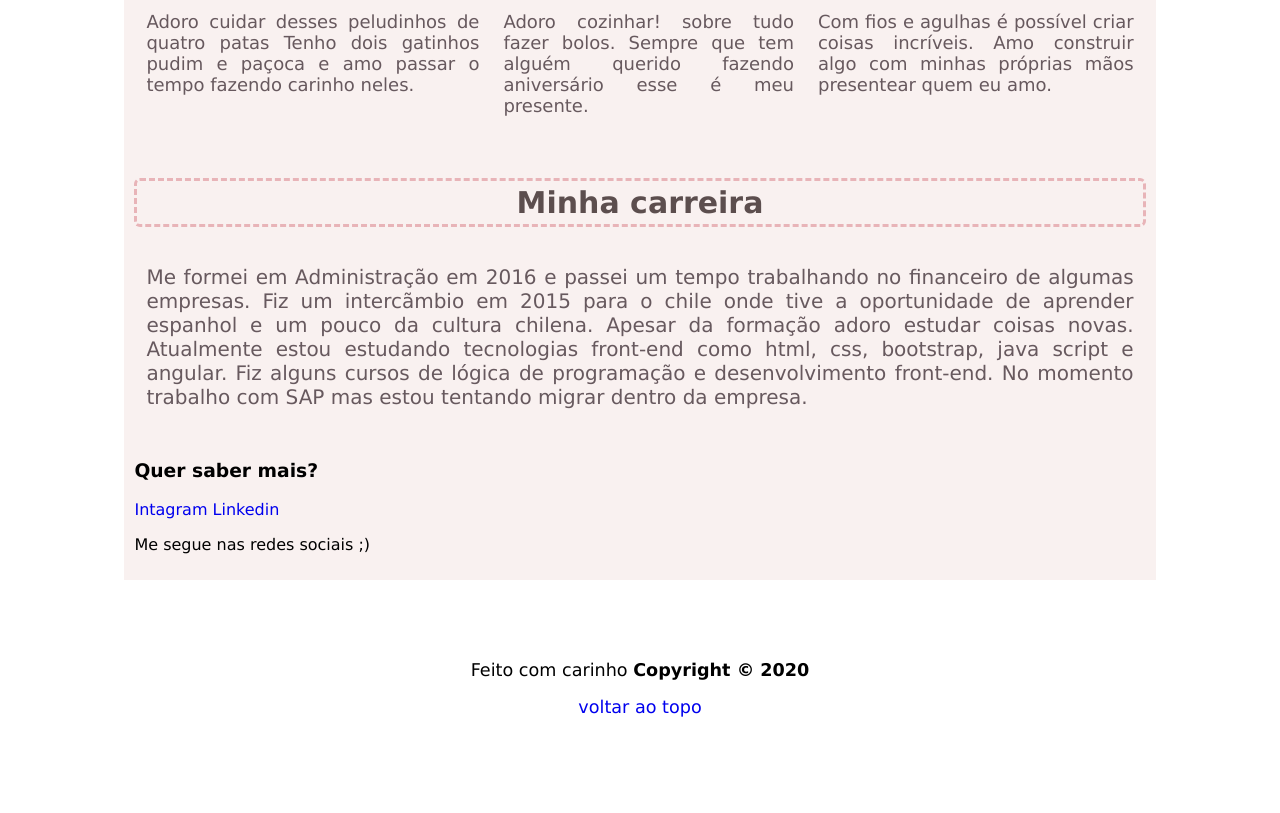
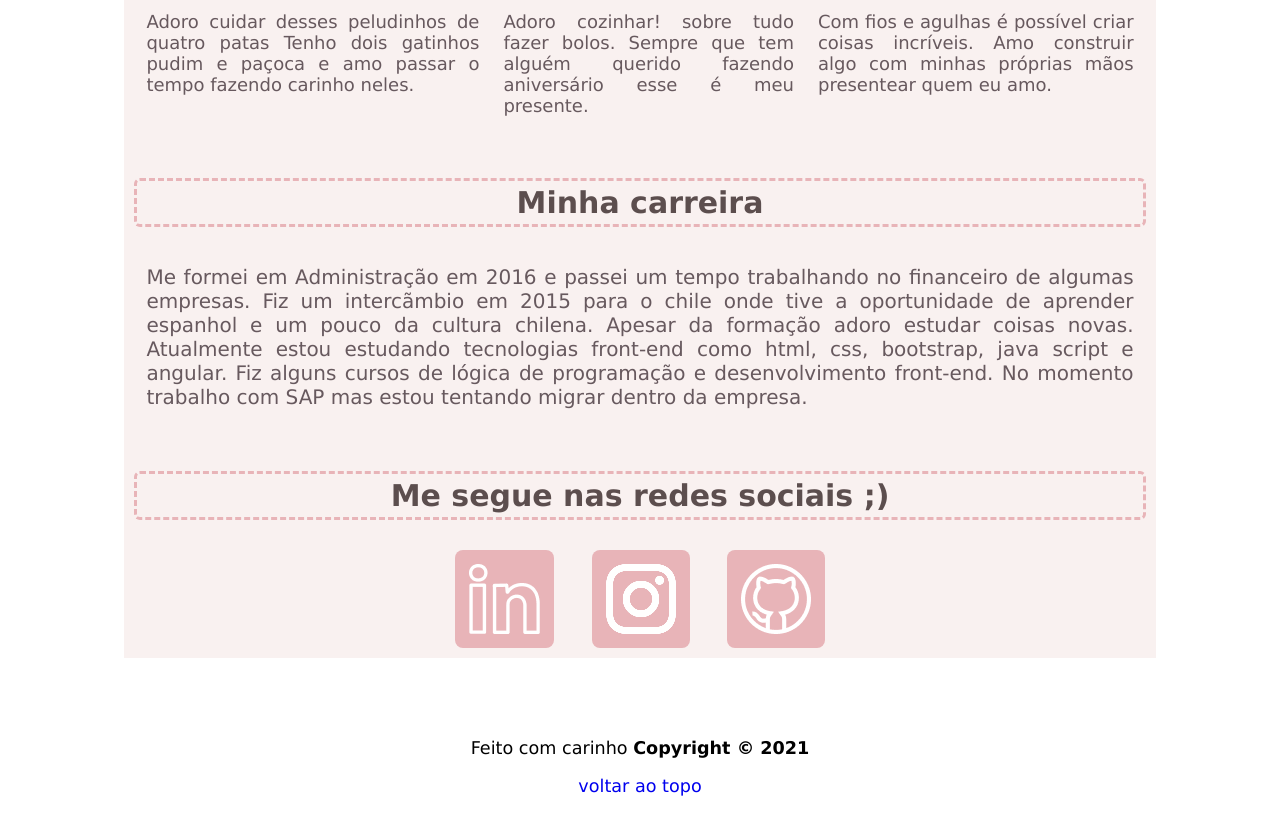
Before and after one commit to reprograma/On10-TodasEmTech-HTML-CSS, a plain HTML site: page alunas/andreza-santana/index.html in a window 1280 px wide. Shown: the part 1446-2259 px from the top of the page. Before the commit the page ends 2181 px from the top, so only its background shows below. Drawn offline with Linux system fonts and the light colour scheme.

Commit message:
change social media and footer

```diff
--- a/alunas/andreza-santana/css/style.css
+++ b/alunas/andreza-santana/css/style.css
@@ -1,6 +1,12 @@
 /*Reset*/
 a {
     text-decoration: none;
+}
+ul {
+    padding: 0;
+}
+li {
+    list-style: none;
 }
 
 /*formatação comum*/
@@ -121,6 +127,19 @@ section {
     color: #67595E;
 }
 
+/* Quer saber mais */
+.redes-sociais {
+    text-align: center;
+}
+.redes-sociais-link {
+    display: inline-flex;
+    border-radius: 8px;
+    padding: 14px;
+    margin: 0 1rem;
+    background-color: #E8B4B8;
+}
+
+
 /* Footer */
 .footer {
     text-align: center;
--- a/alunas/andreza-santana/index.html
+++ b/alunas/andreza-santana/index.html
@@ -60,22 +60,26 @@
         </section>
 
         <section>
-            <div>
-                <h3 class=" title-redes">Quer saber mais?</h3>
-            </div>
+            <h3 class="title-section">Me segue nas redes sociais ;)</h3>
+            <div class="redes-sociais">
+                <a href="https://www.linkedin.com/in/andreza-santana-7a4009a2/" target="_blank"
+                    class="redes-sociais-link">
+                    <img src="img/in.png" alt="Ícone do LinkedIn">
+                </a>
 
-            <div>
-                <div>
-                    <a href="https://www.instagram.com/deza.santanna/" target="_blank">Intagram</a>
-                    <a href="https://www.linkedin.com/in/andreza-santana-7a4009a2/" target="_blank">Linkedin</a>
-                    <p>Me segue nas redes sociais ;)</p>
-                </div>
+                <a href="https://www.instagram.com/deza.santanna/" target="_blank" class="redes-sociais-link">
+                    <img src="img/instagram.png" alt="Ícone do instagram">
+                </a>
+
+                <a href="https://github.com/andrezasantana" target="_blank" class="redes-sociais-link">
+                    <img src="img/github.png" alt="Ícone do GitHub">
+                </a>
             </div>
         </section>
     </main>
 
     <footer class="footer">
-        <p>Feito com carinho <b>Copyright © 2020</b> <i class="far fa-heart"></i></p>
+        <p>Feito com carinho <b>Copyright © 2021</b> <i class="far fa-heart"></i></p>
         <p><a href="index.html">voltar ao topo</a></p>
     </footer>
 </body>
```
Also changed, not shown: alunas/andreza-santana/img/github.png (added), alunas/andreza-santana/img/in.png (added), alunas/andreza-santana/img/instagram.png (added).
